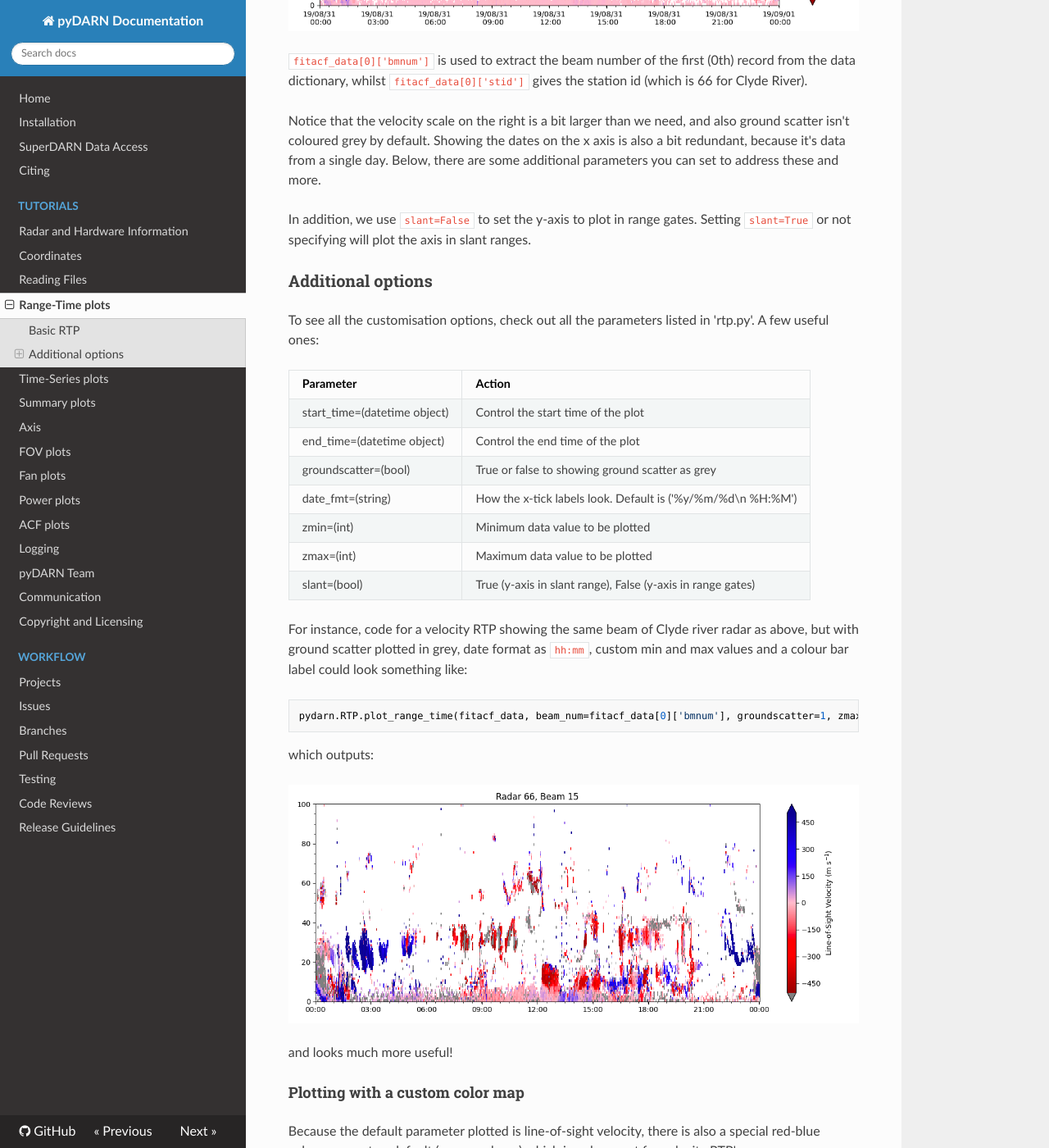
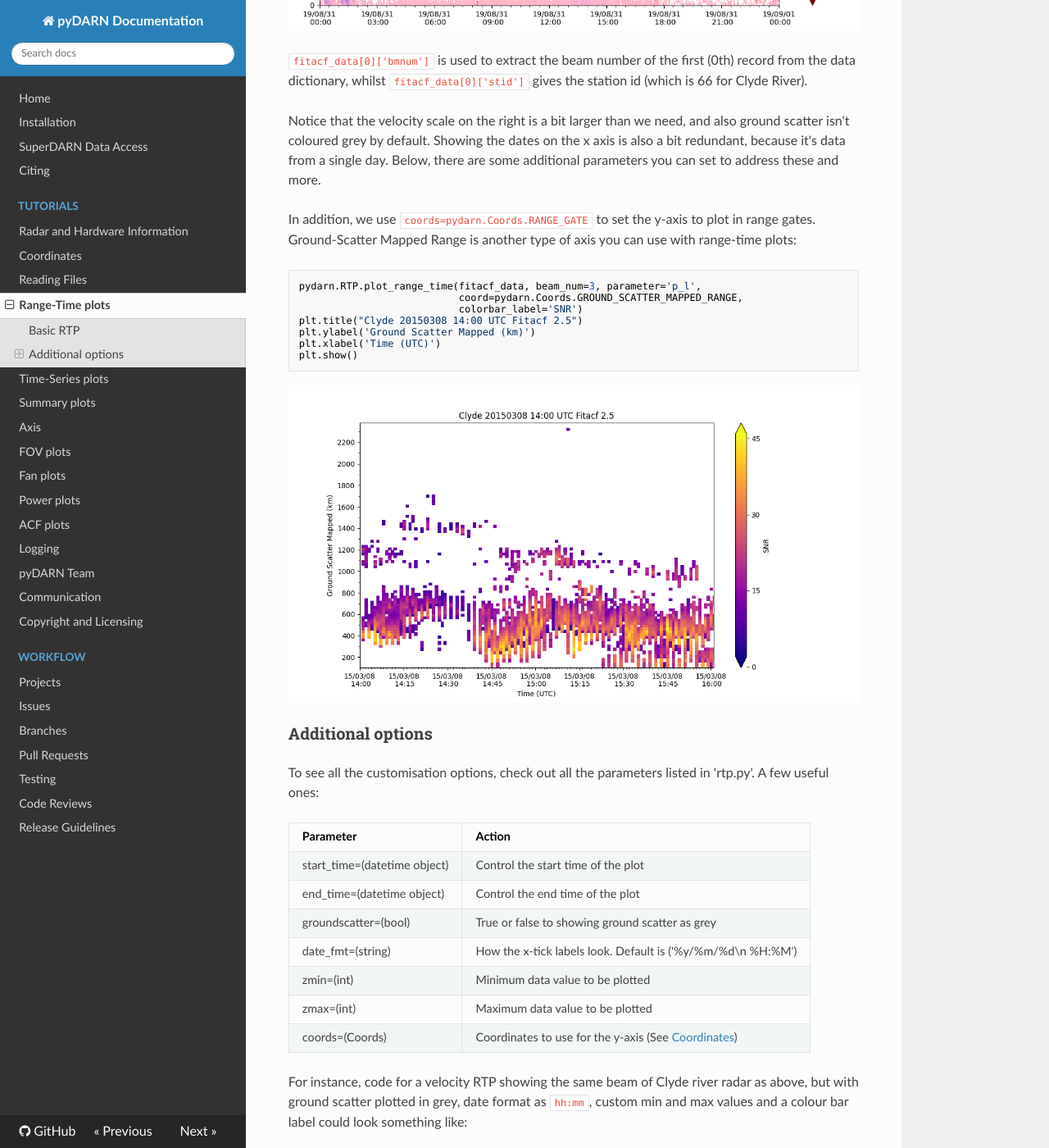
Before and after one commit to SuperDARN/pydarn, an MkDocs documentation site: the page built from docs/user/range_time.md, in a window 1280 px wide and 1400 px high, scrolled down 1608 px. Shown: the whole window at 82% size. Built offline with MkDocs 1.6.1, drawn with Linux system fonts in a browser that asks for light colours; nearby versions of some CDN libraries; some of the changed text lies outside the part shown.

````diff
--- a/docs/user/range_time.md
+++ b/docs/user/range_time.md
@@ -16,7 +16,7 @@ the additional permissions listed below.
 # Range-Time Parameter Plots
 ---
 
-Range-time parameter plots (also known as range-time intensity (RTI) plots) are time series of a radar-measured parameter at all range gates or slant ranges along a specific beam. They are the most common way to look at data from a single radar.
+Range-time parameter plots (also known as range-time intensity (RTI) plots) are time series of a radar-measured parameter at all range-gates along a specific beam. They are the most common way to look at data from a single radar.
 
 ### Basic RTP
 The general syntax for plot_range_time is:
@@ -56,7 +56,7 @@ To specify which beam to look at, add the option:
 
 As an example, taking a look at some `v` data from the first record of Clyde River radar FITACF file:
 ```python
-pydarn.RTP.plot_range_time(fitacf_data, beam_num=fitacf_data[0]['bmnum'], slant=False)
+pydarn.RTP.plot_range_time(fitacf_data, beam_num=fitacf_data[0]['bmnum'], coords=pydarn.Coords.RANGE_GATE)
 plt.title("Radar {:d}, Beam {:d}".format(fitacf_data[0]['stid'], fitacf_data[0]['bmnum']))
 
 plt.show()
@@ -69,7 +69,21 @@ which produces:
 
 Notice that the velocity scale on the right is a bit larger than we need, and also ground scatter isn't coloured grey by default. Showing the dates on the x axis is also a bit redundant, because it's data from a single day. Below, there are some additional parameters you can set to address these and more.
 
-In addition, we use `slant=False` to set the y-axis to plot in range gates. Setting `slant=True` or not specifying will plot the axis in slant ranges.
+In addition, we use `coords=pydarn.Coords.RANGE_GATE` to set the y-axis to plot in range gates.
+Ground-Scatter Mapped Range is another type of axis you can use with range-time plots:
+
+```python
+pydarn.RTP.plot_range_time(fitacf_data, beam_num=3, parameter='p_l',
+                           coord=pydarn.Coords.GROUND_SCATTER_MAPPED_RANGE,
+                           colorbar_label='SNR')
+plt.title("Clyde 20150308 14:00 UTC Fitacf 2.5")
+plt.ylabel('Ground Scatter Mapped (km)')
+plt.xlabel('Time (UTC)')
+plt.show()
+```
+
+![](../imgs/rtp_1.png)
+
 
 ### Additional options
 To see all the customisation options, check out all the parameters listed in 'rtp.py'. A few useful ones:
@@ -82,11 +96,14 @@ To see all the customisation options, check out all the parameters listed in 'rt
 | date_fmt=(string)            | How the x-tick labels look. Default is ('%y/%m/%d\n %H:%M') |
 | zmin=(int)                   | Minimum data value to be plotted                            |
 | zmax=(int)                   | Maximum data value to be plotted                            |
-| slant=(bool)                 | True (y-axis in slant range), False (y-axis in range gates) |
+| coords=(Coords)              | Coordinates to use for the y-axis (See [Coordinates](coordinates.md)) |
 
 For instance, code for a velocity RTP showing the same beam of Clyde river radar as above, but with ground scatter plotted in grey, date format as `hh:mm`, custom min and max values and a colour bar label could look something like:
 ```python
-pydarn.RTP.plot_range_time(fitacf_data, beam_num=fitacf_data[0]['bmnum'], groundscatter=1, zmax=500, zmin=-500, date_fmt='%H:%M', colorbar_label='Line-of-Sight Velocity (m s$^{-1}$)', slant=False)
+pydarn.RTP.plot_range_time(fitacf_data, beam_num=fitacf_data[0]['bmnum'], groundscatter=True,
+                           zmax=500, zmin=-500, date_fmt='%H:%M',
+                           colorbar_label='Line-of-Sight Velocity (m s$^{-1}$)',
+                           coords=pydarn.Coords.RANGE_GATE)
 ```
 which outputs:
 
@@ -99,7 +116,7 @@ Because the default parameter plotted is line-of-sight velocity, there is also a
 
 To change the colormap, use the 'cmap' parameter with the string name of a matplotlib color map ([found here](https://matplotlib.org/tutorials/colors/colormaps.html)). For example, plotting the power along the beam above using the colormap 'viridis':
 ```python
-pydarn.RTP.plot_range_time(fitacf_data, beam_num=7, parameter='p_l', zmax=50, zmin=0, date_fmt='%H%M', colorbar_label='Power (dB)', slant=False, cmap='viridis')
+pydarn.RTP.plot_range_time(fitacf_data, beam_num=7, parameter='p_l', zmax=50, zmin=0, date_fmt='%H%M', colorbar_label='Power (dB)', coords=pydarn.Coords.RANGE_GATE, cmap='viridis')
 ```
 produces:
 
````
Also changed, not shown: docs/user/summary.md (+12 -4 lines), docs/imgs/rtp_1.png (added), docs/imgs/summary_1.png (added).
